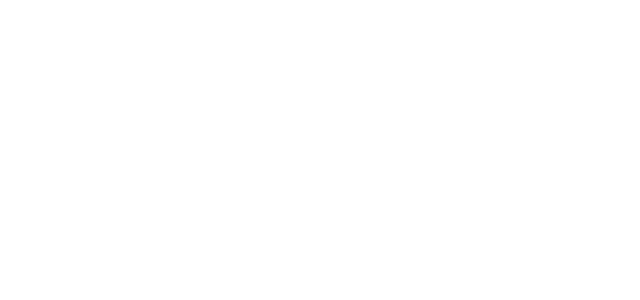
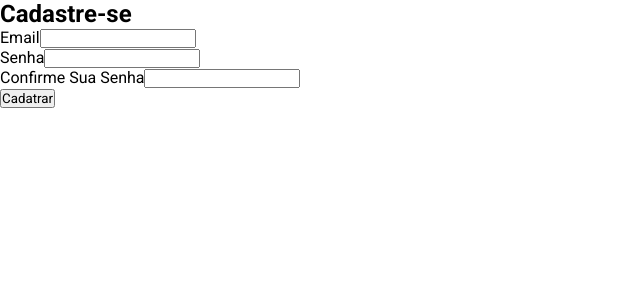
Before and after one commit to chrisviana/academia-coder, a React (Vite) app: page /sign-up in a window 1280 px wide. Before the commit this address had no page. Shown: the top 300 px of the page, without its empty margins (0-640 px from the left). Built offline with nearby package versions, Linux system fonts and the light colour scheme; no server answers; what @radix-ui/themes would draw is missing.

Commit message:
Inciando firebase

```diff
--- a/package.json
+++ b/package.json
@@ -11,9 +11,11 @@
 	},
 	"dependencies": {
 		"@radix-ui/themes": "^3.1.6",
+		"firebase": "^11.0.2",
 		"react": "^18.3.1",
 		"react-dom": "^18.3.1",
 		"react-router-dom": "^7.0.2",
+		"react-toastify": "^10.0.6",
 		"styled-components": "^6.1.13",
 		"uuid": "^11.0.3"
 	},
--- a/src/App.jsx
+++ b/src/App.jsx
@@ -5,11 +5,13 @@ import { Exercicio } from './pages/Exercicio'
 import { Login } from './pages/Login'
 import './style.css'
 import { EditarAluno } from './pages/Alunos/Editar'
+import { CadastroUsuario } from './pages/CadastroUsuario'
 
 export function App() {
 	return (
 		<Routes>
 			<Route path="/" element={<Login />} />
+			<Route path="/sign-up" element={<CadastroUsuario />} />
 
 			<Route path="/app" element={<Header />}>
 				<Route index element={<Alunos />} />
--- a/src/components/FormularioLogin/index.jsx
+++ b/src/components/FormularioLogin/index.jsx
@@ -2,18 +2,36 @@ import { Button } from '../ui/Button'
 import { Input } from '../ui/Input'
 import { ContainerLogin, FormLogin, Logo } from './style'
 import { useState } from 'react'
+import { signInAuthUserWithEmailPassword } from '../../utils/firebase'
+import { toast } from 'react-toastify'
+import { useNavigate } from 'react-router-dom'
 
 export const FormaularioLogin = () => {
 	const [email, setEmail] = useState('')
 	const [senha, setSenha] = useState('')
 
-	function login(event) {
+	const navigate = useNavigate()
+
+	const handleSubmit = async (event) => {
 		event.preventDefault()
-		if (email != '') {
-			console.log('Login efetuado...')
+
+		try {
+			const { user } = await signInAuthUserWithEmailPassword(email, senha)
+			if (user) {
+				toast.success('Login efetuado com sucesso')
+				navigate('/app')
+				setEmail('')
+				setSenha('')
+			}
+		} catch (error) {
+			switch (error.code) {
+				case 'auth/invalid-credential':
+					toast.error('E-mail ou senha invalidos')
+					break
+				default:
+					console.log(error)
+			}
 		}
-		setEmail('')
-		setSenha('')
 	}
 
 	return (
@@ -31,7 +49,7 @@ export const FormaularioLogin = () => {
 				Academia CoderHouse
 			</Logo>
 			<div>
-				<FormLogin onSubmit={login}>
+				<FormLogin onSubmit={handleSubmit}>
 					<label>E-mail</label>
 					<Input
 						type="email"
--- a/src/components/Header/index.jsx
+++ b/src/components/Header/index.jsx
@@ -1,6 +1,13 @@
-import { NavLink, Outlet } from 'react-router-dom'
+import { NavLink, Outlet, useNavigate } from 'react-router-dom'
+import { signOutUser } from '../../utils/firebase'
 
 export const Header = () => {
+	const navigate = useNavigate()
+
+	const singOut = () => {
+		signOutUser()
+		navigate('/')
+	}
 	return (
 		<>
 			<nav>
@@ -13,6 +20,17 @@ export const Header = () => {
 						<NavLink to="exercicio">Exercicios</NavLink>
 					</li>
 					<li>Treinos</li>
+					<button onClick={singOut}>
+						<svg
+							xmlns="http://www.w3.org/2000/svg"
+							width="32"
+							height="32"
+							fill="#000000"
+							viewBox="0 0 256 256"
+						>
+							<path d="M120,216a8,8,0,0,1-8,8H48a8,8,0,0,1-8-8V40a8,8,0,0,1,8-8h64a8,8,0,0,1,0,16H56V208h56A8,8,0,0,1,120,216Zm109.66-93.66-40-40a8,8,0,0,0-11.32,11.32L204.69,120H112a8,8,0,0,0,0,16h92.69l-26.35,26.34a8,8,0,0,0,11.32,11.32l40-40A8,8,0,0,0,229.66,122.34Z"></path>
+						</svg>
+					</button>
 				</ul>
 			</nav>
 			<Outlet />
--- a/src/main.jsx
+++ b/src/main.jsx
@@ -5,8 +5,11 @@ import { ThemeProvider } from 'styled-components'
 import { defaultTheme } from './styles/theme/default.js'
 import { GlobalStyle } from './styles/global.js'
 import { Theme } from '@radix-ui/themes'
+import { BrowserRouter } from 'react-router-dom'
+import { ToastContainer } from 'react-toastify'
+
 import '@radix-ui/themes/styles.css'
-import { BrowserRouter } from 'react-router-dom'
+import 'react-toastify/dist/ReactToastify.css'
 
 createRoot(document.getElementById('root')).render(
 	<StrictMode>
@@ -15,6 +18,7 @@ createRoot(document.getElementById('root')).render(
 				<GlobalStyle />
 				<Theme>
 					<App />
+					<ToastContainer />
 				</Theme>
 			</ThemeProvider>
 		</BrowserRouter>
--- /dev/null
+++ b/src/pages/CadastroUsuario/index.jsx
@@ -0,0 +1,81 @@
+import { useState } from 'react'
+import { toast } from 'react-toastify'
+import { createAuthUserWithEmailAndPassword } from '../../utils/firebase'
+
+const defaultFormField = {
+	email: '',
+	senha: '',
+	confirmeSenha: ''
+}
+
+export const CadastroUsuario = () => {
+	const [formFilds, setFormFilds] = useState(defaultFormField)
+	const { email, senha, confirmeSenha } = formFilds
+
+	const handleChange = (event) => {
+		const { name, value } = event.target
+		setFormFilds({ ...formFilds, [name]: value })
+	}
+
+	const resetFormFields = () => {
+		setFormFilds(defaultFormField)
+	}
+
+	const handleSubmit = async (event) => {
+		event.preventDefault()
+
+		if (senha !== confirmeSenha) {
+			toast.warn('Senhas não são iguais')
+			return
+		}
+
+		try {
+			const { user } = await createAuthUserWithEmailAndPassword(email, senha)
+			toast.success('Usuário criado com sucesso')
+			resetFormFields()
+		} catch (erro) {
+			switch (erro.code) {
+				case 'auth/email-already-in-use':
+					toast.error('Usuário já existe com esse e-mail')
+					break
+				default:
+					console.log('erro')
+			}
+		}
+	}
+	return (
+		<div>
+			<h2>Cadastre-se</h2>
+			<form onSubmit={handleSubmit}>
+				<div>
+					<label>Email</label>
+					<input
+						type="email"
+						value={email}
+						onChange={handleChange}
+						name="email"
+					/>
+				</div>
+				<div>
+					<label>Senha</label>
+					<input
+						type="password"
+						value={senha}
+						onChange={handleChange}
+						name="senha"
+					/>
+				</div>
+				<div>
+					<label>Confirme Sua Senha</label>
+					<input
+						type="password"
+						value={confirmeSenha}
+						name="confirmeSenha"
+						onChange={handleChange}
+					/>
+				</div>
+				<button type="submit">Cadatrar</button>
+			</form>
+		</div>
+	)
+}
--- /dev/null
+++ b/src/utils/firebase.js
@@ -0,0 +1,34 @@
+import { initializeApp } from 'firebase/app'
+import {
+	createUserWithEmailAndPassword,
+	getAuth,
+	signInWithEmailAndPassword,
+	signOut
+} from 'firebase/auth'
+
+const firebaseConfig = {
+	apiKey: import.meta.env.VITE_API_KEY,
+	authDomain: import.meta.env.VITE_AUTH_DOMAIN,
+	projectId: import.meta.env.VITE_PROJECT_ID,
+	storageBucket: import.meta.env.VITE_SOTRAGE_BUCKET,
+	messagingSenderId: import.meta.env.VITE_MESSAGING_SENDER_ID,
+	appId: import.meta.env.VITE_APP_ID
+}
+
+export const app = initializeApp(firebaseConfig)
+
+export const auth = getAuth()
+
+export const signInAuthUserWithEmailPassword = async (email, password) => {
+	if (!email || !password) return
+
+	return await signInWithEmailAndPassword(auth, email, password)
+}
+
+export const createAuthUserWithEmailAndPassword = async (email, password) => {
+	if (!email || !password) return
+
+	return await createUserWithEmailAndPassword(auth, email, password)
+}
+
+export const signOutUser = async () => await signOut(auth)
```
Also changed, not shown: src/pages/Treino2/index.jsx (added), src/pages/Treino2/style.js (added), 1 other file (tests, documents, lock files or other folders).
